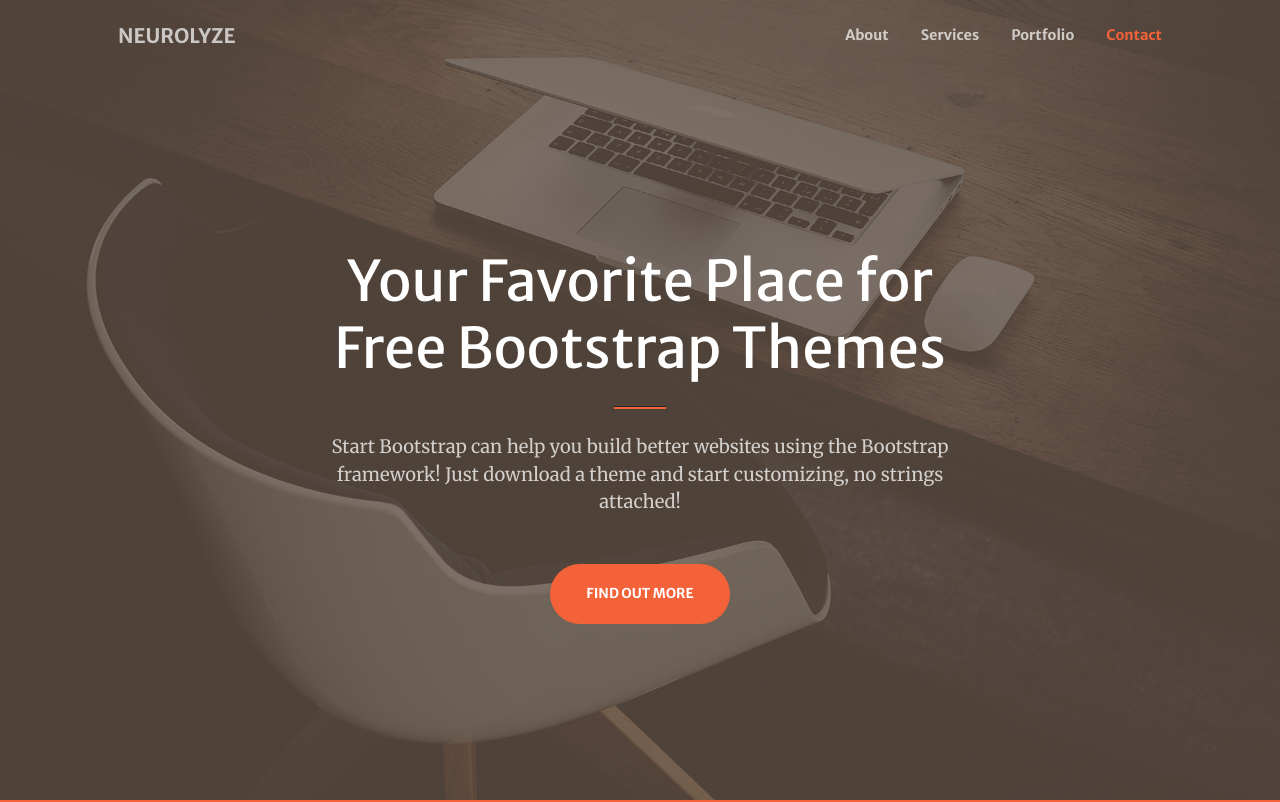
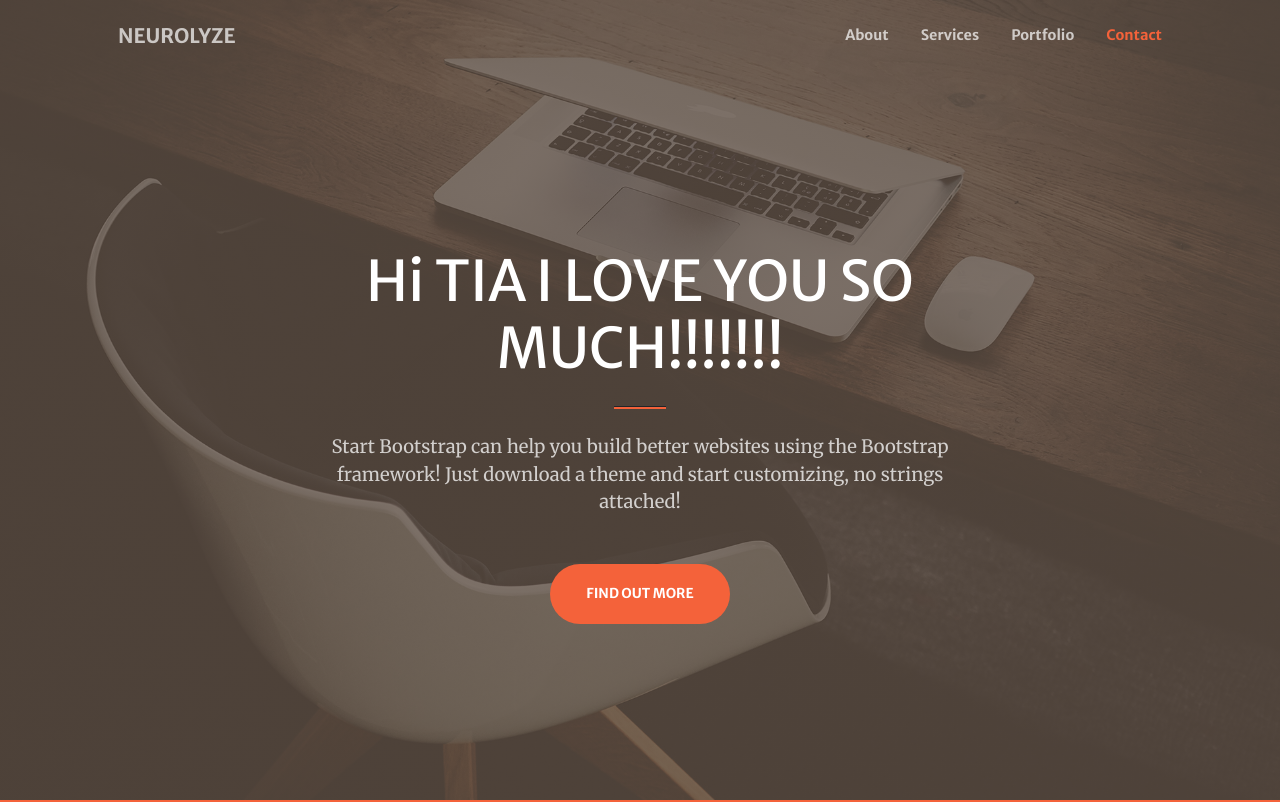
Before and after one commit to A-Lawlor/NeuroLyze_Website, a plain HTML site: page index.html in a window 1280 px wide. Shown: the top 802 px of the page. Drawn offline with nearby package versions, Linux system fonts and the light colour scheme; some packages are replaced by stand-ins of ours; a script that the page names is missing.

Commit message:
testing 1.1

```diff
--- a/index.html
+++ b/index.html
@@ -39,7 +39,7 @@
             <div class="container px-4 px-lg-5 h-100">
                 <div class="row gx-4 gx-lg-5 h-100 align-items-center justify-content-center text-center">
                     <div class="col-lg-8 align-self-end">
-                        <h1 class="text-white font-weight-bold">Your Favorite Place for Free Bootstrap Themes</h1>
+                        <h1 class="text-white font-weight-bold">Hi TIA I LOVE YOU SO MUCH!!!!!!!</h1>
                         <hr class="divider" />
                     </div>
                     <div class="col-lg-8 align-self-baseline">
```
